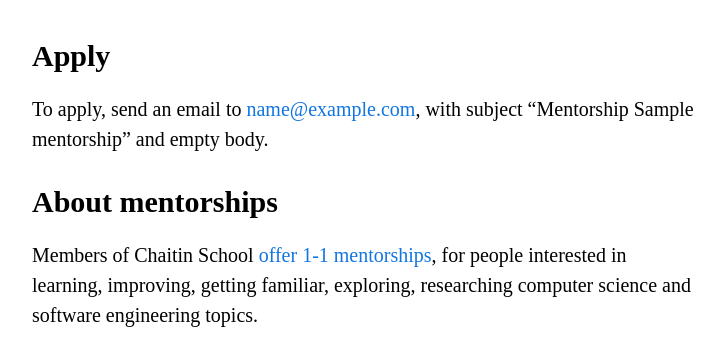
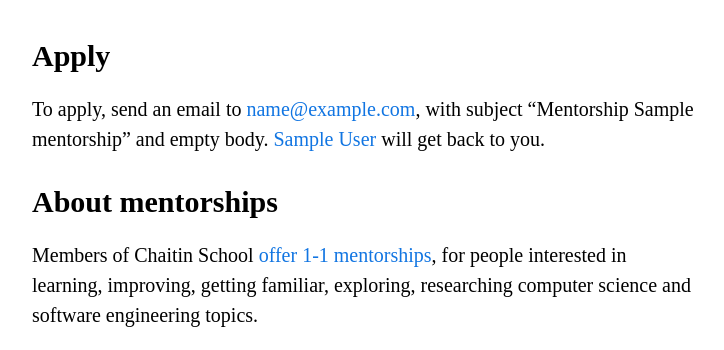
Before and after one commit to chaitinschool/chaitinschool.org, a Django app: template main/templates/main/mentorship_detail.html in a window 1280 px wide. Shown: the part 567-917 px from the top of the page, without its empty margins (276-1000 px from the left). Run offline with Django 3.2, Linux system fonts and the light colour scheme; the template is opened without the code that fills it: most values are stand-ins (such as "Sample title", 1, 10 or a date in 2020).

Commit message:
add more info on mentorships apply section

```diff
--- a/main/templates/main/mentorship_detail.html
+++ b/main/templates/main/mentorship_detail.html
@@ -41,6 +41,10 @@
         To apply, send an email to
         <a href="mailto:{{ mentorship.mentor.email }}">{{ mentorship.mentor.email }}</a>,
         with subject “Mentorship {{ mentorship.title }}” and empty body.
+        <a href="{% url 'user_detail' mentorship.mentor.username %}">
+            {{ mentorship.mentor.displayname }}
+        </a>
+        will get back to you.
     </p>
 
     <h2>About mentorships</h2>
```
